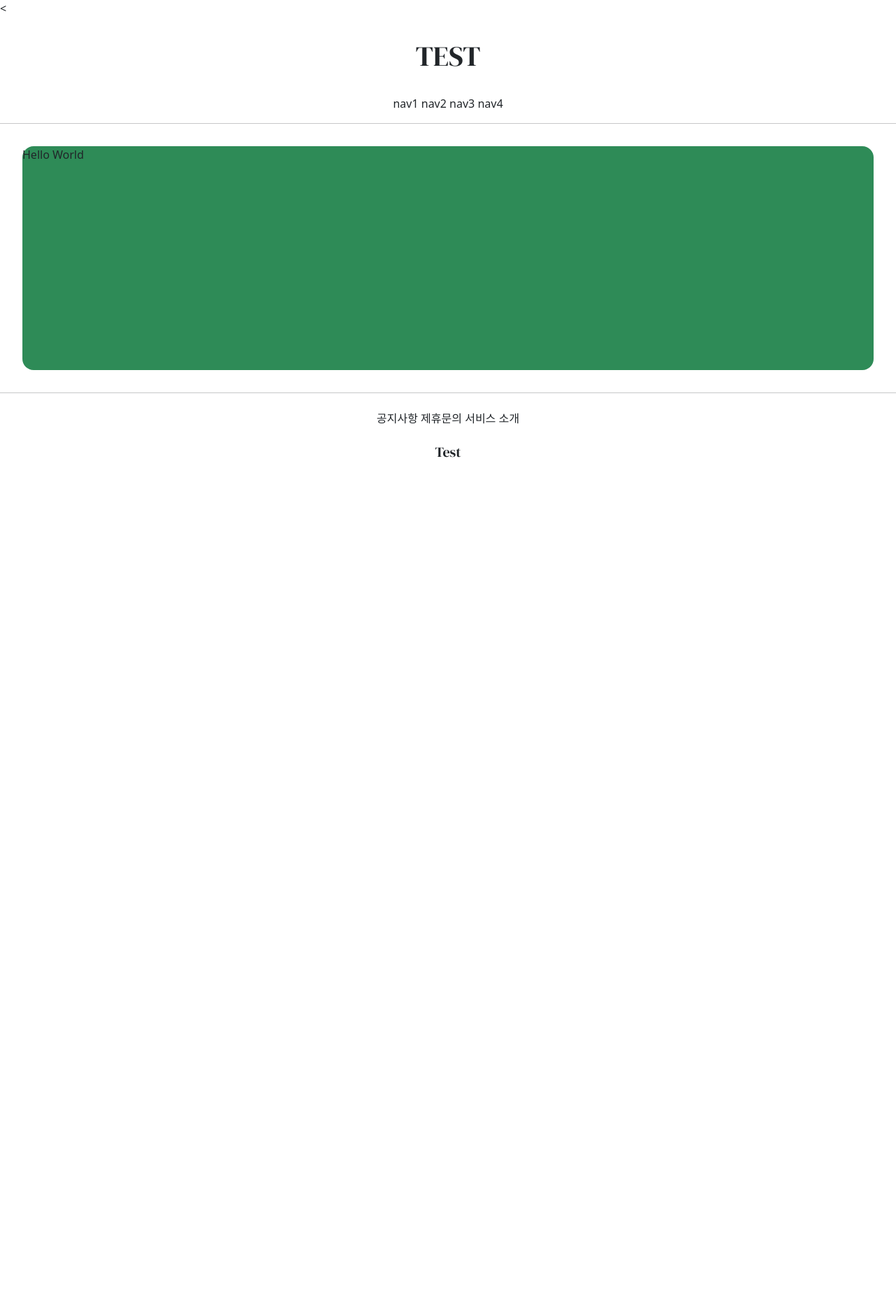
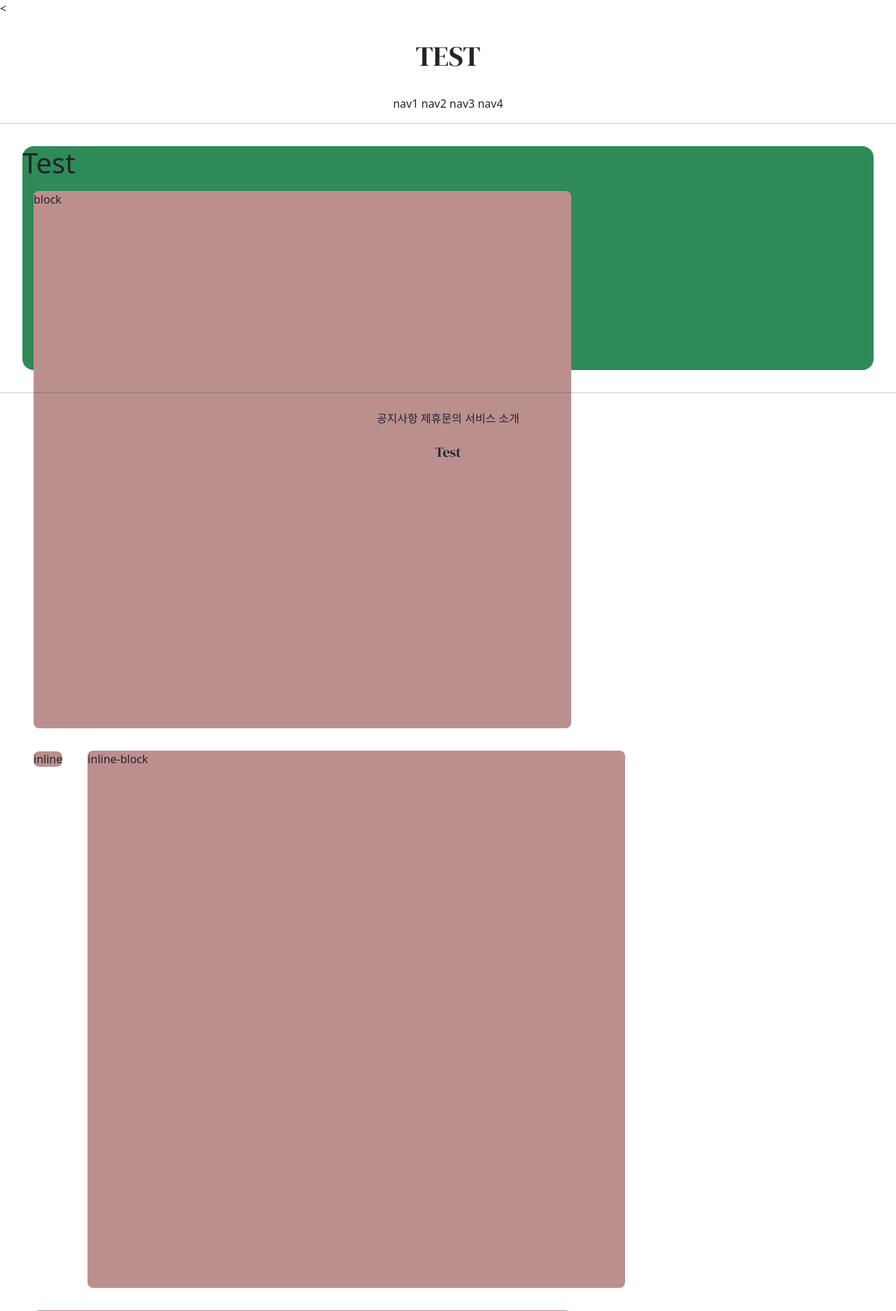
Before and after one commit to suyeon-K/GIS_web_project_1, a Django app: page /accounts/hello_world/ in a window 1280 px wide. Shown: the top 1874 px of the page at 70% size. Before the commit the page ends 654 px from the top, so only its background shows below. Run offline with Django 3.2, Linux system fonts and the light colour scheme; parts of the project's set-up code (start-up, migrations or seed data) failed here and were passed over.

Commit message:
7/7_learn_display

```diff
--- a/accountapp/templates/accountapp/hello_world.html
+++ b/accountapp/templates/accountapp/hello_world.html
@@ -2,6 +2,27 @@
 
 {%  block content %}
 
-    <div style="height: 20rem; background-color: seagreen; margin: 2rem; border-radius: 1rem;">Hello World</div>
+    <style>
+        .testing {
+            background-color: rosybrown;
+            margin: 1rem;
+            height: 48rem;
+            width: 48rem;
+            border-radius: .5rem;
+        }
+    </style>
+
+    <div style="height: 20rem; background-color: seagreen; margin: 2rem; border-radius: 1rem;">
+        <h1>Test</h1>
+
+        <div class = "testing" style="display: block">block</div>
+        <div class = "testing" style="display: inline">inline</div>
+        <div class = "testing" style="display: inline-block">inline-block</div>
+        <div class = "testing" style="display: none">none</div>
+        <div class = "testing">default</div>
+
+    </div>
+
+
 
 {%  endblock %}
```
